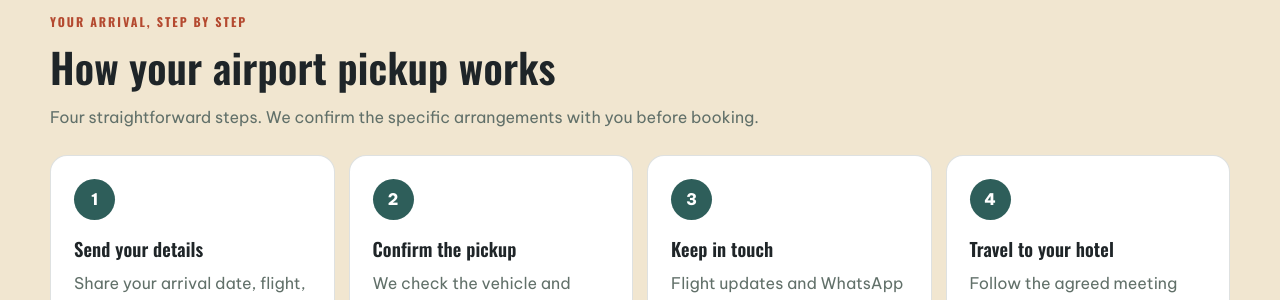
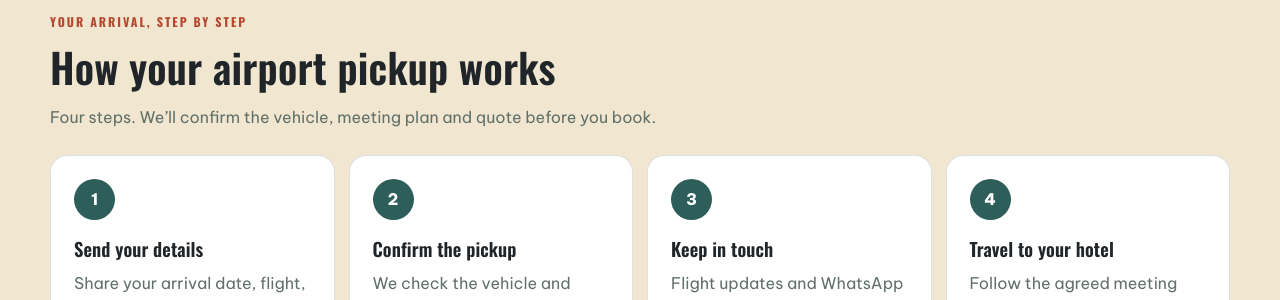
Before and after one commit to DSG2025/DSG2025.github.io, a Jekyll site: the page built from transport/index.html, in a window 1280 px wide and 900 px high, scrolled down 933 px. Shown: the part 153-453 px from the top of the window. Built offline with Jekyll 4.4.1, drawn with Linux system fonts in a browser that asks for light colours; some web fonts are replaced.

Commit message:
Voice V1.2: sharpen experience, transport and utility supporting copy

```diff
--- a/404.html
+++ b/404.html
@@ -34,7 +34,7 @@ layout: null
 <div class="wrap not-found-content">
 <div class="eyebrow">404</div>
 <h1>That alley doesn't lead here</h1>
-<p class="lead not-found-lead">The page may have moved. Head back to OG Saigon or explore our current experiences.</p>
+<p class="lead not-found-lead">Looks like this alley ends here. Head back to OG Saigon and find another way through.</p>
 <a class="btn primary" href="/">Back to OG Saigon</a>
 </div>
 </section>
--- a/experiences/index.html
+++ b/experiences/index.html
@@ -35,7 +35,7 @@ layout: null
 <div class="breadcrumbs"><a href="/">Home</a> / Experiences</div>
 <div class="eyebrow">OG Saigon experiences</div>
 <h1>Start with what interests you</h1>
-<p class="lead">History, food, local life or a custom day — each experience is designed around conversation, context and a pace that feels personal.</p>
+<p class="lead">Go to Cu Chi for history. Walk Saigon for food and neighborhood stories. Or tell us what you want in a private day.</p>
 </div>
 </section>
 <section class="section paper experiences-list">
--- a/transport/index.html
+++ b/transport/index.html
@@ -64,7 +64,7 @@ layout: null
     <div class="transport-section-intro">
       <div class="eyebrow">Your arrival, step by step</div>
       <h2 id="transport-how-heading">How your airport pickup works</h2>
-      <p>Four straightforward steps. We confirm the specific arrangements with you before booking.</p>
+      <p>Four steps. We’ll confirm the vehicle, meeting plan and quote before you book.</p>
     </div>
     <div class="transport-steps">
       <article class="transport-step"><div class="transport-step-num" aria-hidden="true">1</div><h3>Send your details</h3><p>Share your arrival date, flight, hotel, number of travelers and large bags.</p></article>
```
Also changed, not shown: other parts of experiences/index.html (+1 -1 lines), stories/index.html (+1 -1 lines).
